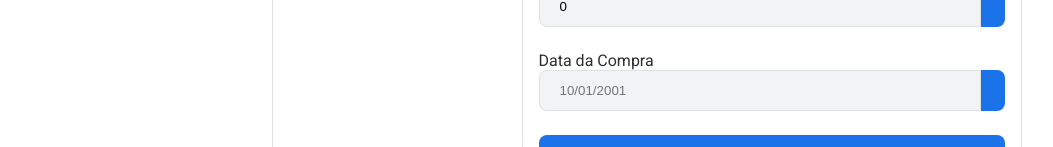
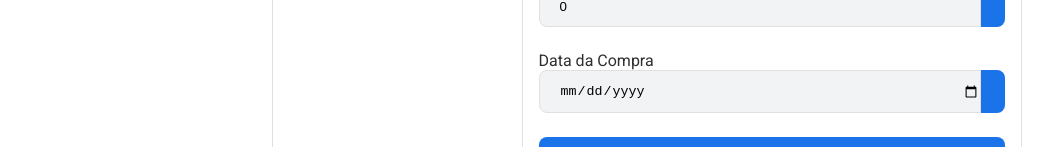
Before and after one commit to GuilhermeM2002/Investment-Management-Page, an Angular app in the folder investment-management/: page /add-investment in a window 1280 px wide. Shown: the part 653-800 px from the top of the page, without its empty margins (10-1063 px from the left). Built offline with nearby package versions, Linux system fonts and the light colour scheme.

Commit message:
add type date in InputTypes variable

```diff
--- a/investment-management/src/app/components/primary-input/primary-input.component.ts
+++ b/investment-management/src/app/components/primary-input/primary-input.component.ts
@@ -1,7 +1,7 @@
 import { Component, forwardRef, Input } from '@angular/core';
 import { ControlValueAccessor, NG_VALUE_ACCESSOR, ReactiveFormsModule } from '@angular/forms';
 
-type InputTypes = "text" | "email" | "password"
+type InputTypes = "text" | "email" | "password" | "date"
 
 @Component({
   selector: 'app-primary-input',
--- a/investment-management/src/app/pages/add-investment-form-page/add-investment-form-page.component.html
+++ b/investment-management/src/app/pages/add-investment-form-page/add-investment-form-page.component.html
@@ -56,7 +56,7 @@
         <app-primary-input
           formControlName="date"
           inputName="date"
-          type="text"
+          type="date"
           label="Data da Compra"
           placeholder="10/01/2001"
         >
--- a/investment-management/src/app/pages/add-investment-form-page/add-investment-form-page.component.ts
+++ b/investment-management/src/app/pages/add-investment-form-page/add-investment-form-page.component.ts
@@ -28,7 +28,7 @@ export class AddInvestmentFormPageComponent {
     private investmentService: InvestmentService
   ) {
     this.investmentForm = new FormGroup<InvestmentForm>({
-      userId: new FormControl(0, [Validators.required, Validators.min(1)]),
+      userId: new FormControl(12345, [Validators.required, Validators.min(1)]),
       assetType: new FormControl('', [Validators.required, Validators.minLength(2)]),
       ticker: new FormControl('', [Validators.required, Validators.minLength(1)]),
       quantity: new FormControl(0, [Validators.required, Validators.min(1)]),
--- a/investment-management/src/app/pages/alert-page/alert-page.component.html
+++ b/investment-management/src/app/pages/alert-page/alert-page.component.html
@@ -1,5 +1,5 @@
 <app-app-layout>
-  <h2 class="alerts-title">Alerts</h2>
+  <h2 class="alerts-title">Alertas</h2>
 
   <div class="alerts-container">
     @for (alert of alertList; track $index) {
```
